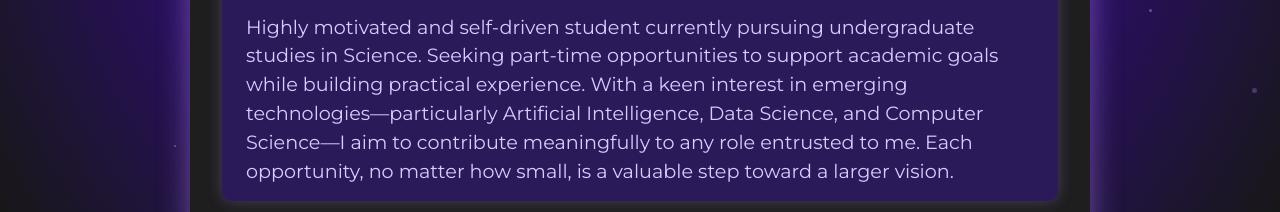
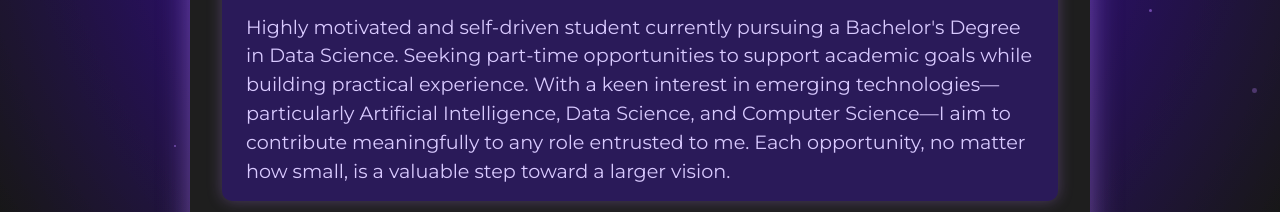
Before and after one commit to RizzyCoder19/Resume, a plain HTML site: page index.html in a window 1280 px wide. Shown: the part 588-800 px from the top of the page. Drawn offline with Linux system fonts and the light colour scheme.

Commit message:
Update index.html

```diff
--- a/index.html
+++ b/index.html
@@ -40,7 +40,7 @@
     <section id="objective" class="content-section">
       <h2>Career Objective</h2>
       <p>
-        Highly motivated and self-driven student currently pursuing undergraduate studies in Science. Seeking part-time opportunities to support academic goals while building practical experience. With a keen interest in emerging technologies—particularly Artificial Intelligence, Data Science, and Computer Science—I aim to contribute meaningfully to any role entrusted to me. Each opportunity, no matter how small, is a valuable step toward a larger vision.
+        Highly motivated and self-driven student currently pursuing a Bachelor's Degree in Data Science. Seeking part-time opportunities to support academic goals while building practical experience. With a keen interest in emerging technologies—particularly Artificial Intelligence, Data Science, and Computer Science—I aim to contribute meaningfully to any role entrusted to me. Each opportunity, no matter how small, is a valuable step toward a larger vision.
       </p>
     </section>
 
```
